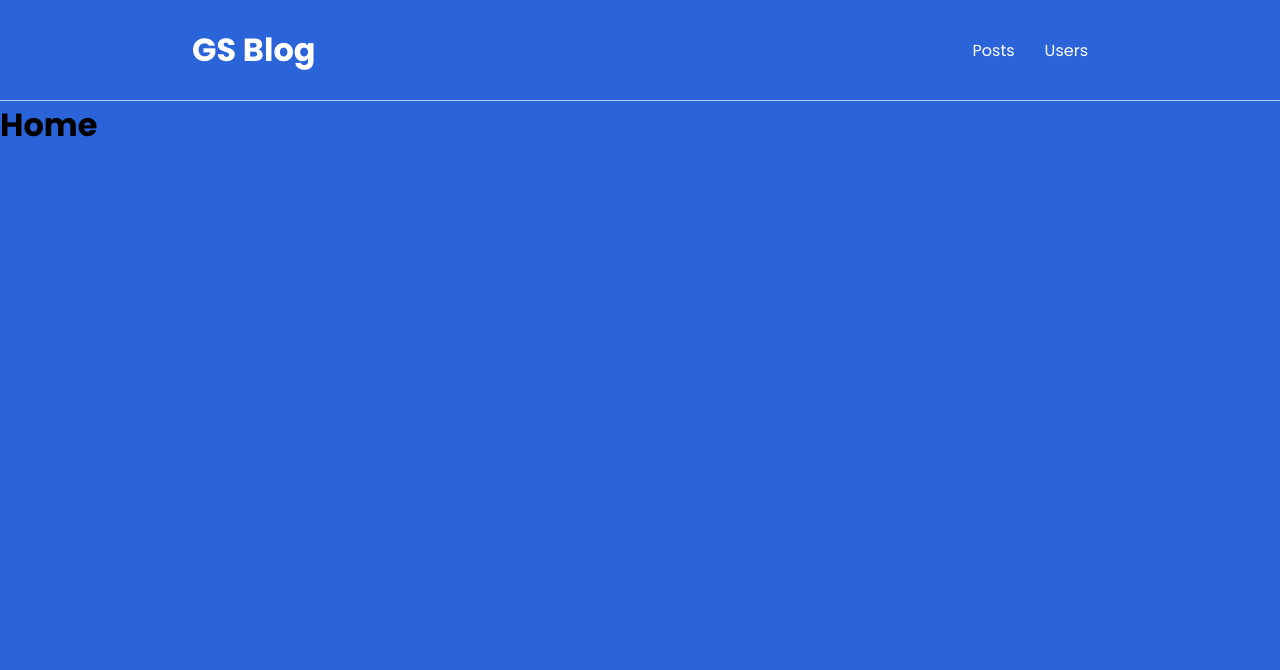
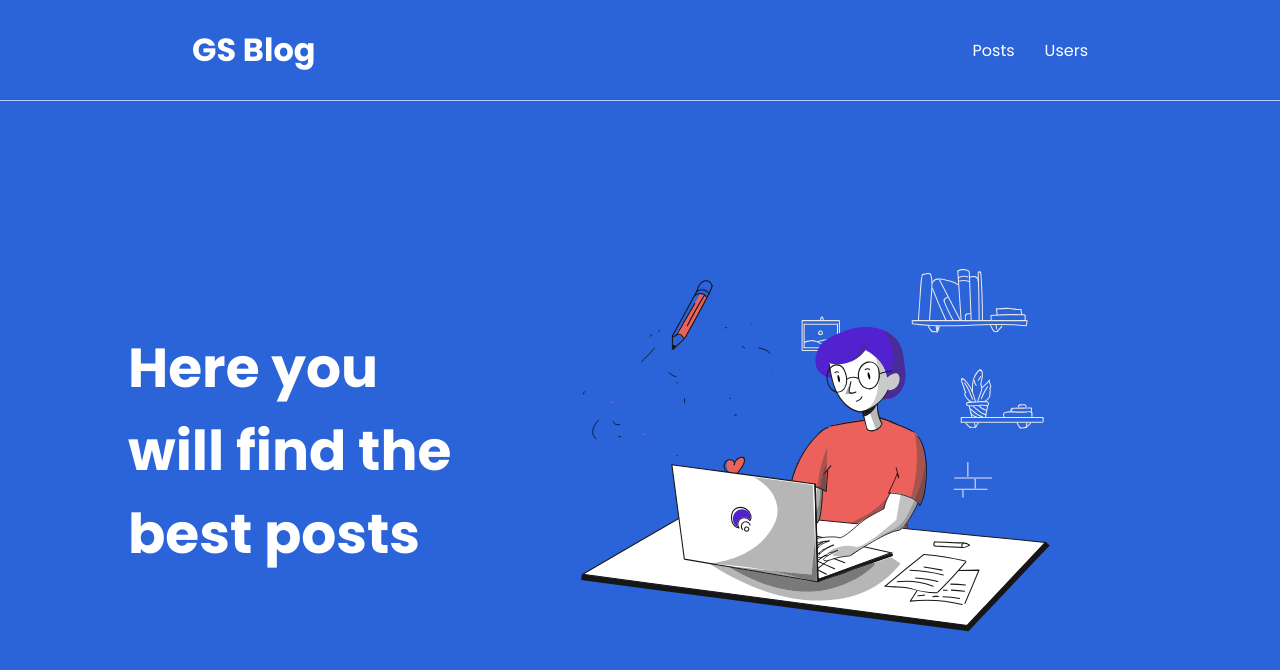
Before and after one commit to GustavoScopinho/gs-blog, a React (Vite) app: page / in a window 1280 px wide. Shown: the top 670 px of the page. Built offline with nearby package versions, Linux system fonts and the light colour scheme.

Commit message:
add home

```diff
--- a/package.json
+++ b/package.json
@@ -10,14 +10,17 @@
   },
   "dependencies": {
     "@types/styled-components": "^5.1.26",
+    "prop-types": "^15.8.1",
     "react": "^18.2.0",
     "react-dom": "^18.2.0",
+    "react-lottie": "^1.2.3",
     "react-router-dom": "^6.0.2",
     "styled-components": "^5.3.9"
   },
   "devDependencies": {
     "@types/react": "^18.0.28",
     "@types/react-dom": "^18.0.11",
+    "@types/react-lottie": "^1.2.6",
     "@vitejs/plugin-react": "^3.1.0",
     "typescript": "^4.9.3",
     "vite": "^4.2.0"
--- /dev/null
+++ b/src/components/LottieBlog.tsx
@@ -0,0 +1,12 @@
+import React from 'react'
+import Lottie from 'react-lottie'
+import BlogLottie from '../assets/LottieJson/lottie-blog.json'
+
+export const LottieBlog = () => {
+    const defaultOptions = {
+      loop: true,
+      autoplay: true,
+      animationData: BlogLottie
+    }
+  return <Lottie options={defaultOptions}  />
+}
--- a/src/pages/Home/Home.styled.ts
+++ b/src/pages/Home/Home.styled.ts
@@ -2,6 +2,57 @@ import styled from "styled-components";
 
 export const Container = styled.header`
   width: 100%;
-  height: 100vh;
+  min-height: calc(100vh - 101px);
   background-color: #2B63D9;
+
+  display: flex;
+  justify-content: center;
+  align-items: center;
 `
+
+export const Section = styled.section`
+  width: 80%;
+
+  display: flex;
+  align-items: center;
+  justify-content: space-around;
+
+  @media (max-width: 1100px) {
+    flex-direction: column;
+
+  }
+
+`
+export const H1 = styled.h1`
+color: #fff;
+font-size: 55px;
+
+@media (max-width: 1100px) {
+  font-size: 48px;
+  }
+
+  @media (max-width: 480px) {
+  font-size: 32px;
+  }
+`
+
+export const ContainerTitle = styled.div`
+  width: 40%;
+
+
+  @media (max-width: 1100px) {
+    width: 90%;
+  }
+`
+
+export const ContainerLottie = styled.div`
+  width: 800px;
+  @media (max-width: 800px) {
+    width: 600px;
+  }
+  @media (max-width: 600px) {
+    margin-top: 40px;
+    width: 480px;
+  }
+
+`
--- a/src/pages/Home/Home.tsx
+++ b/src/pages/Home/Home.tsx
@@ -1,14 +1,23 @@
 import { Header } from "../../components/header/Header"
+import { LottieBlog } from "../../components/LottieBlog"
 import * as S from "./Home.styled"
 
 export const Home = () => {
   return (
     <>
+     <Header/>
       <S.Container>
-        <Header/>
-        <h1>Home</h1>
+        <S.Section>
+          <S.ContainerTitle>
+            <S.H1>
+            Here you will find the best posts
+            </S.H1>
+          </S.ContainerTitle>
+          <S.ContainerLottie>
+            <LottieBlog/>
+          </S.ContainerLottie>
+        </S.Section>
       </S.Container>
-
     </>
   )
 }
```
Also changed, not shown: src/assets/LottieJson/lottie-blog.json (renamed from src/assets/lottie-blog.json), 1 other file (tests, documents, lock files or other folders).
